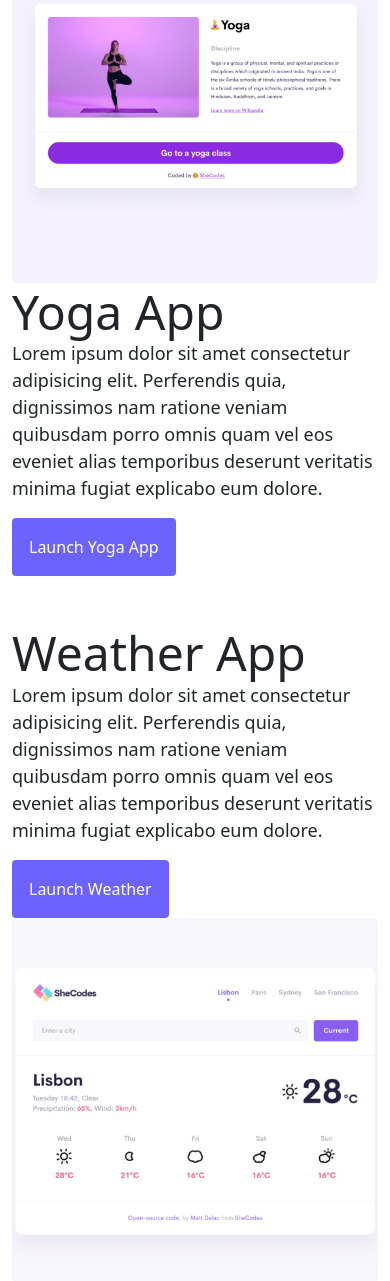
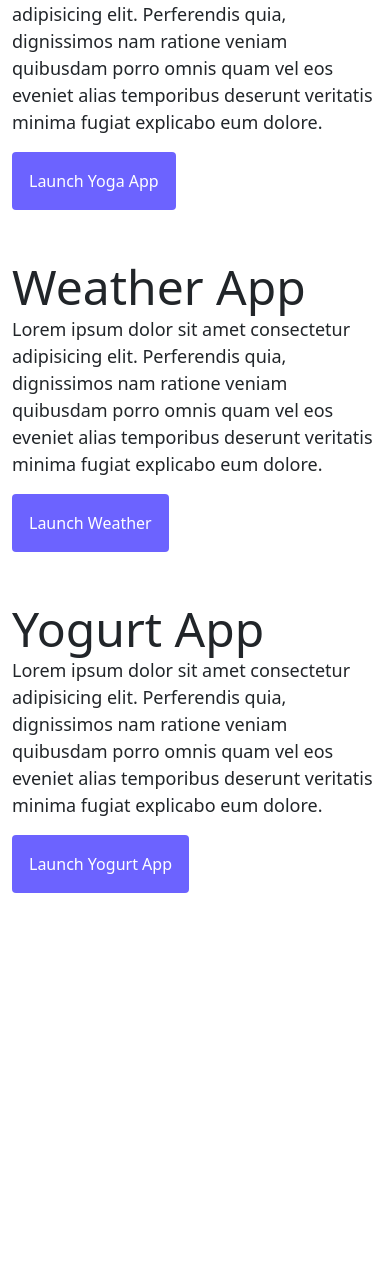
Before and after one commit to sorikawolf/Responsive-Homework-Week-3, a website: page index.html in a window 390 px wide. Shown: the part 719-2000 px from the top of the page. After the commit the page ends 1612 px from the top, so only its background shows below. Drawn offline with nearby package versions, Linux system fonts and the light colour scheme.

Commit message:
Made images responsive for phone screen
images on main screen will disappear on phones

```diff
--- a/index.html
+++ b/index.html
@@ -81,7 +81,7 @@
     <div class="container">
       <div class="row">
         <div class="col-md-6">
-          <img src="images/yoga.png" class="img-fluid rounded" alt="woman in upward salute pose, woman in urdhva pranamasana pose"/>
+          <img src="images/yoga.png" class="img-fluid rounded d-none d-md-block" alt="woman in upward salute pose, woman in urdhva pranamasana pose"/>
         </div>
         <div class="col-md-6">
           <h2 class="text-start">Yoga App</h2>
@@ -111,13 +111,13 @@
           >
         </div>
         <div class="col-md-6">
-          <img src="images/weather.png" class="img-fluid rounded" alt="SheCodes weather app"/>
+          <img src="images/weather.png" class="img-fluid rounded d-none d-md-block " alt="SheCodes weather app"/>
         </div>
       </div>
 
       <div class="row mt-5">
         <div class="col-md-6">
-          <img src="images/yogurt.png" class="img-fluid rounded" alt="greek yogurt with blueberries" />
+          <img src="images/yogurt.png" class="img-fluid rounded d-none d-md-block" alt="greek yogurt with blueberries" />
         </div>
         <div class="col-md-6">
           <h2 class="text-start">Yogurt App</h2>
```
